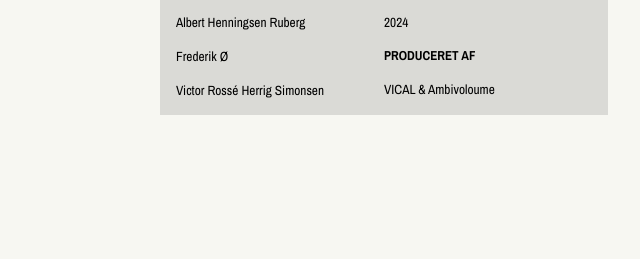
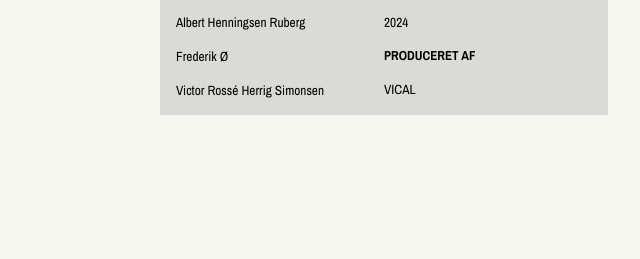
Before and after one commit to byvical/byvical.com, a plain HTML site: page projekter.html in a window 1280 px wide. Shown: the part 270-529 px from the top of the page, 640-1280 px from the left. Drawn offline with nearby package versions, Linux system fonts and the light colour scheme.

Commit message:
Update projekter.html

```diff
--- a/projekter.html
+++ b/projekter.html
@@ -89,7 +89,7 @@
                         <h2>RELEASE</h2>
                         <p>2024</p>
                         <h2>PRODUCERET AF</h2>
-                        <p>VICAL & Ambivoloume</p>
+                        <p>VICAL</p>
                     </div>
 
                 </section>
```
